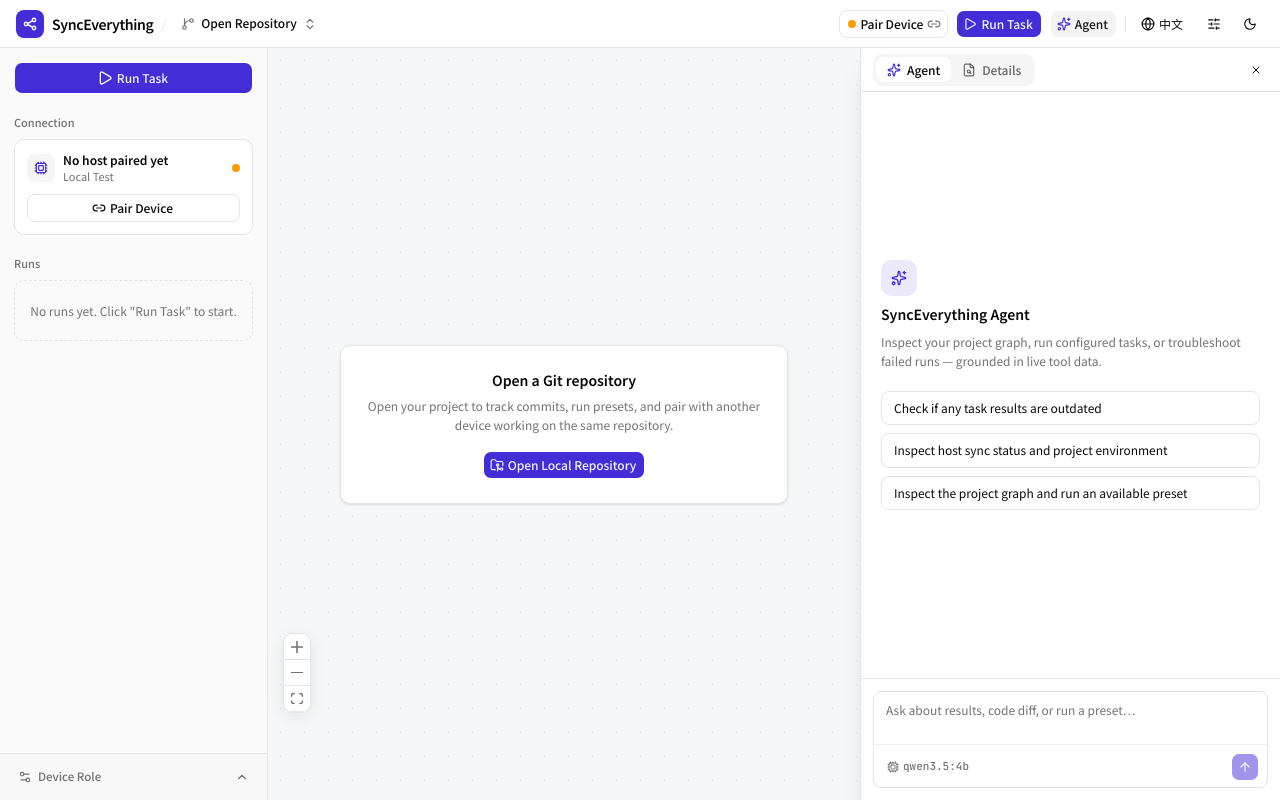
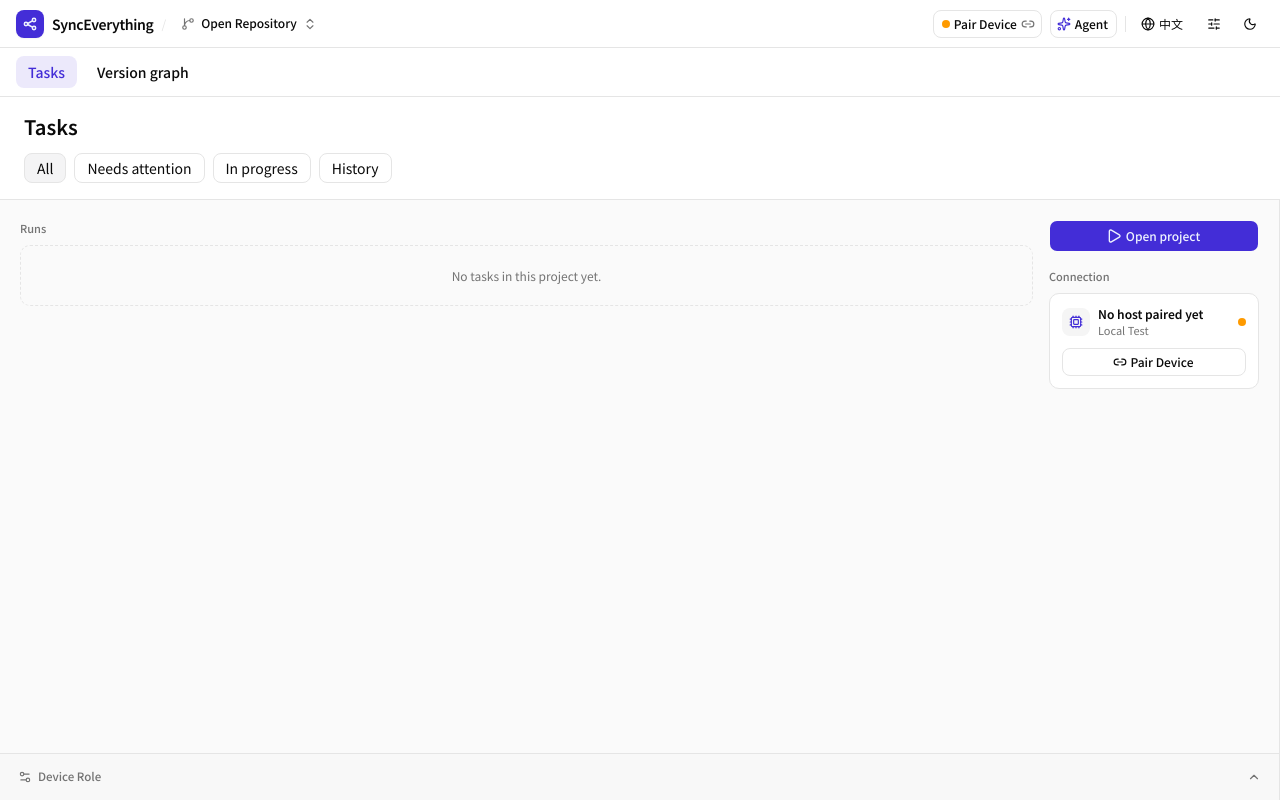
Before and after one commit to Foahh/SyncEverything, a React (Vite) app in the folder crates/relay-desktop/: page / in a window 1280 px wide. Built offline with nearby package versions, Linux system fonts and the light colour scheme.

Commit message:
feat(desktop): add task handoff workbench and package team installers

```diff
--- a/crates/relay-desktop/src/App.tsx
+++ b/crates/relay-desktop/src/App.tsx
@@ -44,6 +44,8 @@ import {
 } from "./lib/queries";
 import { isTaskRunning } from "./lib/taskLogStream";
 
+const emptyTasks: TaskRecord_Serialize[] = [];
+
 export default function App() {
   useRelayEventSync();
   const { t } = useTranslation();
@@ -52,7 +54,11 @@ export default function App() {
   const [includeStale, setIncludeStale] = useState(true);
   const [selectedNodeId, setSelectedNodeId] = useState<string | null>(null);
   const [selectedTaskId, setSelectedTaskId] = useState<string | null>(null);
-  const [rightRailOpen, setRightRailOpen] = useState(true);
+  const [rightRailOpen, setRightRailOpen] = useState(false);
+  const [graphOpen, setGraphOpen] = useState(false);
+  const [filter, setFilter] = useState<"all" | "attention" | "active" | "history">("all");
+  const [dispatchHead, setDispatchHead] = useState<string | null>(null);
+  const [seed, setSeed] = useState<TaskRecord_Serialize | null>(null);
   const [rightRailTab, setRightRailTab] = useState<RightRailTab>("agent");
   const [inspectorMode, setInspectorMode] = useState<InspectorMode>("node");
   const [activeApprovalTaskId, setActiveApprovalTaskId] = useState<string | null>(null);
@@ -67,8 +73,9 @@ export default function App() {
   const { data: workspace } = useWorkspaceInfo();
   const { data: recentWorkspaces = [] } = useRecentWorkspaces();
   const { data: llmSettings } = useLlmSettings();
-  const { data: dag } = useDagSnapshot(includeStale);
-  const { data: tasks = [] } = useTasks();
+  const { data: dag } = useDagSnapshot(graphOpen ? includeStale : true);
+  const taskQuery = useTasks();
+  const tasks = taskQuery.data ?? emptyTasks;
   const { data: trustedPeers = [] } = useTrustedPeers();
   const copilot = useCopilotChat();
   const { logsByTask, clearTaskLogs } = useTaskLogStream();
@@ -207,11 +214,54 @@ export default function App() {
     setRightRailOpen(true);
   };
 
+  function openRun(previous: TaskRecord_Serialize | null = null) {
+    if (
+      !workspace?.is_git_repo ||
+      !workspace.has_manifest ||
+      !dag?.head_commit_sha ||
+      !workspace.presets.length
+    ) {
+      handleOpenSettings("repo");
+      return;
+    }
+    if (status?.mode === "client" && !status.remote_node_id && !status.connected) {
+      openPairing();
+      return;
+    }
+    setSeed(previous);
+    setDispatchHead(dag.head_commit_sha);
+    setTaskModalOpen(true);
+  }
+
+  const attention = (task: TaskRecord_Serialize) =>
+    needsTaskApproval(task) || task.state === "failed";
+  const active = (task: TaskRecord_Serialize) =>
+    task.state === "queued" || isTaskRunning(task.state);
+  const visibleTasks = tasks
+    .filter(
+      (task) =>
+        filter === "all" ||
+        (filter === "attention"
+          ? attention(task)
+          : filter === "active"
+            ? active(task) && !attention(task)
+            : !active(task) && !attention(task)),
+    )
+    .sort(
+      (a, b) =>
+        Number(attention(b)) - Number(attention(a)) || b.updated_at.localeCompare(a.updated_at),
+    );
   const handleDispatchTask = async (values: DispatchTaskFormValues) => {
+    if (status?.mode === "client" && !status.connected && !status.remote_node_id)
+      throw new Error(t("topbar.pairDevice"));
+    if (!dispatchHead || dispatchHead !== dag?.head_commit_sha) {
+      setDispatchHead(dag?.head_commit_sha ?? null);
+      throw new Error(t("desk.changed"));
+    }
     const created = await submitTask.mutateAsync({
       task_id: values.taskId,
       repo_id: workspace?.repo_id ?? dag?.repo_id ?? "default-workspace",
-      base_commit_sha: dag?.head_commit_sha ?? "HEAD",
+      base_commit_sha: dispatchHead,
       command_preset: values.preset,
       params: values.params,
       require_approval: values.requireApproval,
@@ -251,7 +301,9 @@ export default function App() {
           setInspectorMode("node");
           setRightRailTab("inspector");
         } else {
-          setRightRailTab("agent");
+          setSelectedTaskId(updated.spec.task_id);
+          setInspectorMode("task");
+          setRightRailTab("inspector");
         }
       },
     });
@@ -259,6 +311,10 @@ export default function App() {
 
   const handleSwitchWorkspace = async (repoPath: string) => {
     await switchWorkspace.mutateAsync(repoPath);
+    setGraphOpen(false);
+    setFilter("all");
+    setRightRailOpen(false);
+    setTaskModalOpen(false);
     setSelectedNodeId(null);
     setSelectedTaskId(null);
     clearTaskLogs();
@@ -289,7 +345,7 @@ export default function App() {
         onToggleTheme={toggleTheme}
         onToggleCopilot={handleToggleCopilot}
         onOpenPairModal={openPairing}
-        onOpenRunTask={() => setTaskModalOpen(true)}
+        onOpenRunTask={graphOpen ? () => openRun() : undefined}
         onOpenRepoSettings={() => handleOpenSettings("repo")}
         onOpenLlmSettings={() => handleOpenSettings("llm")}
         onSwitchWorkspace={handleSwitchWorkspace}
@@ -297,14 +353,79 @@ export default function App() {
         onInitManifest={handleInitWorkspaceManifest}
       />
 
+      <nav className="flex items-center gap-2 border-b px-4 py-2" aria-label={t("desk.views")}>
+        {(["tasks", "graph"] as const).map((view) => (
+          <button
+            key={view}
+            type="button"
+            aria-pressed={graphOpen === (view === "graph")}
+            className="rounded-md px-3 py-1.5 text-sm font-medium aria-pressed:bg-primary/10 aria-pressed:text-primary"
+            onClick={() => setGraphOpen(view === "graph")}
+          >
+            {t(`desk.${view}`)}
+          </button>
+        ))}
+      </nav>
       <main className="flex min-h-0 flex-1 overflow-hidden">
+        {!graphOpen && (
+          <div className="flex min-w-0 flex-1 flex-col">
+            <header className="space-y-3 border-b px-6 py-4">
+              <h1 className="text-xl font-semibold">{t("desk.tasks")}</h1>
+              {status?.mode === "client" &&
+                (!status.connected || status.pending_outbox_count > 0) && (
+                  <p role="status" className="text-sm text-muted-foreground">
+                    {t("desk.recent")}
+                  </p>
+                )}
+              <div className="flex flex-wrap gap-2">
+                {(["all", "attention", "active", "history"] as const).map((key) => (
+                  <button
+                    key={key}
+                    aria-pressed={filter === key}
+                    className="rounded-md border px-3 py-1 text-sm aria-pressed:bg-secondary"
+                    onClick={() => setFilter(key)}
+                  >
+                    {t(`desk.${key}`)}
+                  </button>
+                ))}
+              </div>
+            </header>
+            {taskQuery.isError && (
+              <div
+                role="alert"
+                className="flex items-center justify-between gap-3 border-b p-3 text-sm text-destructive"
+              >
+                {formatErrorMessage(taskQuery.error, t)}{" "}
+                <button onClick={() => void taskQuery.refetch()}>{t("desk.retry")}</button>
+              </div>
+            )}
             <LeftRail
               status={status}
               trustedPeers={trustedPeers}
-          tasks={tasks}
+              tasks={visibleTasks}
+              dag={dag}
+              emptyText={
+                taskQuery.isPending
+                  ? t("desk.loading")
+                  : filter === "all"
+                    ? t("desk.empty")
+                    : t("desk.noMatch")
+              }
+              runLabel={
+                !workspace?.repo_root
+                  ? t("desk.open")
+                  : !workspace.has_manifest || !dag?.head_commit_sha || !workspace.presets.length
+                    ? t("desk.configure")
+                    : status?.mode === "client" && !status.connected && !status.remote_node_id
+                      ? t("topbar.pairDevice")
+                      : status?.mode === "client"
+                        ? t("sidebar.runOnHost")
+                        : t("desk.local")
+              }
+              onRerun={openRun}
               selectedTaskId={inspectorMode === "task" ? selectedTaskId : null}
               cancellingTaskId={cancelTask.isPending ? (cancelTask.variables ?? null) : null}
-          onOpenRunTask={() => setTaskModalOpen(true)}
+              onOpenRunTask={() => openRun()}
               onOpenPairModal={openPairing}
               onOpenApproval={handleOpenApproval}
               onInspectTask={handleInspectTask}
@@ -327,7 +448,9 @@ export default function App() {
               }}
               isSimulatingEdit={simulateEdit.isPending}
             />
-
+          </div>
+        )}
+        {graphOpen && (
           <DagCanvas
             snapshot={dag}
             selectedNodeId={selectedNodeId}
@@ -339,12 +462,15 @@ export default function App() {
             onToggleIncludeStale={() => setIncludeStale((prev) => !prev)}
             onSelectNode={handleSelectNode}
             onOpenRecordDecision={() => setDecisionModalOpen(true)}
-          onOpenDispatchTask={() => setTaskModalOpen(true)}
+            onOpenDispatchTask={() => openRun()}
             onOpenRepoSettings={() => handleOpenSettings("repo")}
             manifestError={initManifest.error ? formatErrorMessage(initManifest.error, t) : null}
             onDismissManifestError={() => initManifest.reset()}
-          onGenerateManifest={() => initManifest.mutate({ repoPath: workspace?.repo_root ?? null })}
+            onGenerateManifest={() =>
+              initManifest.mutate({ repoPath: workspace?.repo_root ?? null })
+            }
           />
+        )}
 
         <RightWorkbenchRail
           isOpen={rightRailOpen}
@@ -397,7 +523,15 @@ export default function App() {
       <DispatchTaskModal
         isOpen={taskModalOpen}
         onOpenChange={setTaskModalOpen}
-        headCommitSha={dag?.head_commit_sha ?? null}
+        headCommitSha={dispatchHead}
+        seed={seed}
+        runText={
+          status?.mode === "client"
+            ? status.connected
+              ? t("sidebar.runOnHost")
+              : t("desk.enqueue")
+            : t("desk.local")
+        }
         presets={workspace?.presets ?? []}
         onDispatch={handleDispatchTask}
         isSubmitting={submitTask.isPending}
--- a/crates/relay-desktop/src/components/LeftRail.tsx
+++ b/crates/relay-desktop/src/components/LeftRail.tsx
@@ -21,6 +21,7 @@ import {
 import { useState } from "react";
 import { useTranslation } from "react-i18next";
 import type {
+  DagSnapshot_Serialize,
   PeerStatus_Serialize,
   RuntimeMode,
   TaskRecord_Serialize,
@@ -31,6 +32,10 @@ import { isTauriRuntime, needsTaskApproval } from "../lib/relayApi";
 import { isTaskCancellable, isTaskRunning, taskStateBadgeProps } from "../lib/taskLogStream";
 
 interface LeftRailProps {
+  dag?: DagSnapshot_Serialize;
+  runLabel: string;
+  emptyText: string;
+  onRerun: (task: TaskRecord_Serialize) => void;
   status: PeerStatus_Serialize | undefined;
   trustedPeers: TrustedPeerRecord_Serialize[];
   tasks: TaskRecord_Serialize[];
@@ -54,6 +59,10 @@ interface LeftRailProps {
 const RUNTIME_MODES: RuntimeMode[] = ["client", "host", "local_dual_sandbox"];
 
 export function LeftRail({
+  dag,
+  runLabel,
+  emptyText,
+  onRerun,
   status,
   trustedPeers,
   tasks,
@@ -87,14 +96,18 @@ export function LeftRail({
   const activeTrustedCount = trustedPeers.filter((peer) => peer.revoked_at === null).length;
 
   return (
-    <aside className="flex h-full w-[268px] shrink-0 flex-col border-r border-border bg-sidebar text-sidebar-foreground">
-      <div className="flex flex-1 flex-col gap-5 overflow-y-auto p-3.5">
-        <Button size="lg" className="w-full justify-center" onClick={onOpenRunTask}>
+    <aside className="flex min-h-0 w-full flex-1 flex-col border-r border-border bg-sidebar text-sidebar-foreground">
+      <div className="grid min-h-0 flex-1 content-start items-start gap-4 overflow-y-auto p-5 lg:grid-cols-[minmax(0,1fr)_210px] lg:grid-rows-[auto_1fr]">
+        <Button
+          size="lg"
+          className="w-full justify-center lg:col-start-2 lg:row-start-1"
+          onClick={onOpenRunTask}
+        >
           <Play data-icon="inline-start" />
-          <span className="relay-text-trim leading-none">{t("sidebar.runOnHost")}</span>
+          <span className="relay-text-trim leading-none">{runLabel}</span>
         </Button>
 
-        <section className="flex flex-col gap-2">
+        <section className="flex flex-col gap-2 lg:col-start-2 lg:row-start-2">
           <div className="text-[11px] font-medium text-muted-foreground">
             {t("sidebar.deviceSection")}
           </div>
@@ -137,7 +150,7 @@ export function LeftRail({
           </div>
         </section>
 
-        <section className="flex flex-col gap-2">
+        <section className="flex min-w-0 flex-col gap-2 lg:col-start-1 lg:row-span-2 lg:row-start-1">
           <div className="flex items-center justify-between">
             <span className="text-[11px] font-medium text-muted-foreground">
               {t("sidebar.runsSection")}
@@ -151,11 +164,12 @@ export function LeftRail({
 
           {tasks.length === 0 ? (
             <div className="rounded-lg border border-dashed border-border px-3 py-5 text-center text-xs leading-relaxed text-muted-foreground">
-              {t("sidebar.noRuns")}
+              {emptyText}
             </div>
           ) : (
             <div className="flex flex-col gap-2">
               {tasks.map((task) => {
+                const result = dag?.nodes.find((node) => node.id === task.evidence_node_id);
                 const needsFixReview = needsTaskApproval(task);
                 const badge = taskStateBadgeProps(task.state);
                 const running = isTaskRunning(task.state) && !needsFixReview;
@@ -194,6 +208,20 @@ export function LeftRail({
                       </Badge>
                     </div>
 
+                    <div className="mt-2 flex flex-wrap items-center gap-3 text-xs text-muted-foreground">
+                      <code title={task.spec.base_commit_sha}>
+                        {task.spec.base_commit_sha.slice(0, 8)}
+                      </code>
+                      <time dateTime={task.updated_at}>
+                        {new Date(task.updated_at).toLocaleString()}
+                      </time>
+                      {result && <span>{t(`desk.${result.freshness.status}`)}</span>}
+                      {result?.freshness.status === "stale" && (
+                        <Button size="sm" variant="outline" onClick={() => onRerun(task)}>
+                          {t("desk.rerun")}
+                        </Button>
+                      )}
+                    </div>
                     {(task.preflight_summary || task.spec.user_note) && (
                       <p className="mt-1 line-clamp-2 text-[11.5px] leading-relaxed text-muted-foreground">
                         {task.preflight_summary
--- a/crates/relay-desktop/src/components/TopTelemetryBar.tsx
+++ b/crates/relay-desktop/src/components/TopTelemetryBar.tsx
@@ -34,7 +34,7 @@ interface TopTelemetryBarProps {
   onToggleTheme: () => void;
   onToggleCopilot: () => void;
   onOpenPairModal: () => void;
-  onOpenRunTask: () => void;
+  onOpenRunTask?: () => void;
   onOpenRepoSettings: () => void;
   onOpenLlmSettings: () => void;
   onSwitchWorkspace: (repoPath: string) => Promise<void>;
@@ -135,10 +135,12 @@ export function TopTelemetryBar({
           <Link2 data-icon="inline-end" className="text-muted-foreground" />
         </Button>
 
-        <Button variant="default" size="default" onClick={onOpenRunTask}>
-          <Play data-icon="inline-start" />
-          <span className="relay-text-trim leading-none">{t("topbar.runTask")}</span>
-        </Button>
+        {onOpenRunTask && (
+          <Button variant="default" size="default" onClick={onOpenRunTask}>
+            <Play data-icon="inline-start" />
+            <span className="relay-text-trim leading-none">{t("topbar.runTask")}</span>
+          </Button>
+        )}
 
         <Button
           variant={isCopilotOpen ? "secondary" : "outline"}
--- a/crates/relay-desktop/src/components/modals/DispatchTaskModal.tsx
+++ b/crates/relay-desktop/src/components/modals/DispatchTaskModal.tsx
@@ -16,7 +16,7 @@ import { cn } from "@/lib/utils";
 import { AlertCircle, FolderGit2, Play } from "lucide-react";
 import { useState, type FormEvent } from "react";
 import { useTranslation } from "react-i18next";
-import type { PresetInfo } from "../../bindings";
+import type { PresetInfo, TaskRecord_Serialize } from "../../bindings";
 import { formatErrorMessage } from "../../lib/formatError";
 
 export interface DispatchTaskFormValues {
@@ -31,6 +31,8 @@ interface DispatchTaskModalProps {
   isOpen: boolean;
   onOpenChange: (open: boolean) => void;
   headCommitSha: string | null;
+  runText: string;
+  seed?: TaskRecord_Serialize | null;
   presets: PresetInfo[];
   onDispatch: (values: DispatchTaskFormValues) => Promise<void>;
   isSubmitting: boolean;
@@ -50,24 +52,35 @@ function formatCommandPreview(preset: PresetInfo): string {
 }
 
 function DispatchTaskForm({
+  runText,
+  seed,
   presets,
   onDispatch,
   onCancel,
   isSubmitting,
 }: {
+  runText: string;
+  seed?: TaskRecord_Serialize | null;
   presets: PresetInfo[];
   onDispatch: (values: DispatchTaskFormValues) => Promise<void>;
   onCancel: () => void;
   isSubmitting: boolean;
 }) {
   const { t } = useTranslation();
-  const preferred = presets[0];
+  const preferred = presets.find((item) => item.name === seed?.spec.command_preset) ?? presets[0];
   const [taskId] = useState(() => crypto.randomUUID());
   const [submitError, setSubmitError] = useState<string | null>(null);
   const [selectedName, setSelectedName] = useState(preferred.name);
-  const [params, setParams] = useState<Record<string, string>>(() => initialParamsFor(preferred));
+  const [params, setParams] = useState<Record<string, string>>(() =>
+    Object.fromEntries(
+      preferred.allowed_params.map((key) => [
+        key,
+        preferred.name === seed?.spec.command_preset ? (seed.spec.params[key] ?? "") : "",
+      ]),
+    ),
+  );
   const [userNote, setUserNote] = useState("");
-  const [requireApproval, setRequireApproval] = useState(false);
+  const [requireApproval, setRequireApproval] = useState(seed?.spec.require_approval ?? false);
 
   const selectedPreset = presets.find((item) => item.name === selectedName) ?? preferred;
 
@@ -212,7 +225,7 @@ function DispatchTaskForm({
         </Button>
         <Button type="submit" size="lg" disabled={isSubmitting}>
           <Play data-icon="inline-start" />
-          <span className="relay-text-trim leading-none">{t("modals.task.submit")}</span>
+          <span className="relay-text-trim leading-none">{runText}</span>
         </Button>
       </DialogFooter>
     </form>
@@ -220,6 +233,8 @@ function DispatchTaskForm({
 }
 
 export function DispatchTaskModal({
+  runText,
+  seed,
   isOpen,
   onOpenChange,
   headCommitSha,
@@ -241,9 +256,9 @@ export function DispatchTaskModal({
               <Play className="size-4" />
             </div>
             <div className="flex flex-col gap-0.5">
-              <DialogTitle>{t("modals.task.title")}</DialogTitle>
+              <DialogTitle>{t("topbar.runTask")}</DialogTitle>
               <DialogDescription>
-                {t("modals.task.subtitle")} · <span className="font-mono-tech">{commitBadge}</span>
+                {runText} · <span className="font-mono-tech">{commitBadge}</span>
               </DialogDescription>
             </div>
           </div>
@@ -252,6 +267,8 @@ export function DispatchTaskModal({
         {presets.length > 0 ? (
           <DispatchTaskForm
             key={presetsKey}
+            runText={runText}
+            seed={seed}
             presets={presets}
             onDispatch={onDispatch}
             onCancel={() => onOpenChange(false)}
@@ -291,7 +308,7 @@ export function DispatchTaskModal({
               </Button>
               <Button type="button" size="lg" disabled>
                 <Play data-icon="inline-start" />
-                <span className="relay-text-trim leading-none">{t("modals.task.submit")}</span>
+                <span className="relay-text-trim leading-none">{runText}</span>
               </Button>
             </DialogFooter>
           </div>
--- a/crates/relay-desktop/src/i18n/locales/en.json
+++ b/crates/relay-desktop/src/i18n/locales/en.json
@@ -1,4 +1,27 @@
 {
+  "desk": {
+    "loading": "Loading tasks…",
+    "empty": "No tasks in this project yet.",
+    "noMatch": "No tasks match this filter.",
+    "retry": "Retry",
+    "enqueue": "Queue for delivery",
+    "views": "Workspace views",
+    "tasks": "Tasks",
+    "graph": "Version graph",
+    "all": "All",
+    "attention": "Needs attention",
+    "active": "In progress",
+    "history": "History",
+    "recent": "Latest local records. Remote actions await synchronization.",
+    "open": "Open project",
+    "configure": "Configure project",
+    "local": "Run locally",
+    "fresh": "Current",
+    "stale": "Outdated",
+    "pending_verify": "Pending verification",
+    "rerun": "Run on current version",
+    "changed": "The project revision changed. Review the new revision and submit again."
+  },
   "app": {
     "name": "SyncEverything"
   },
--- a/crates/relay-desktop/src/i18n/locales/zh-CN.json
+++ b/crates/relay-desktop/src/i18n/locales/zh-CN.json
@@ -1,4 +1,27 @@
 {
+  "desk": {
+    "loading": "正在读取任务…",
+    "empty": "当前项目还没有任务。",
+    "noMatch": "此筛选条件下没有任务。",
+    "retry": "重试",
+    "enqueue": "加入待发送",
+    "views": "工作区视图",
+    "tasks": "任务",
+    "graph": "版本关系",
+    "all": "全部",
+    "attention": "待我处理",
+    "active": "进行中",
+    "history": "历史",
+    "recent": "当前显示本地最近记录，主机处理情况待同步。",
+    "open": "打开项目",
+    "configure": "配置项目",
+    "local": "在本机运行",
+    "fresh": "结果有效",
+    "stale": "结果已过期",
+    "pending_verify": "结果待验证",
+    "rerun": "按当前版本重跑",
+    "changed": "项目版本已变化。请核对新版本后再次提交。"
+  },
   "app": {
     "name": "SyncEverything"
   },
```
Lines whose indentation alone changed are shown as unchanged.
